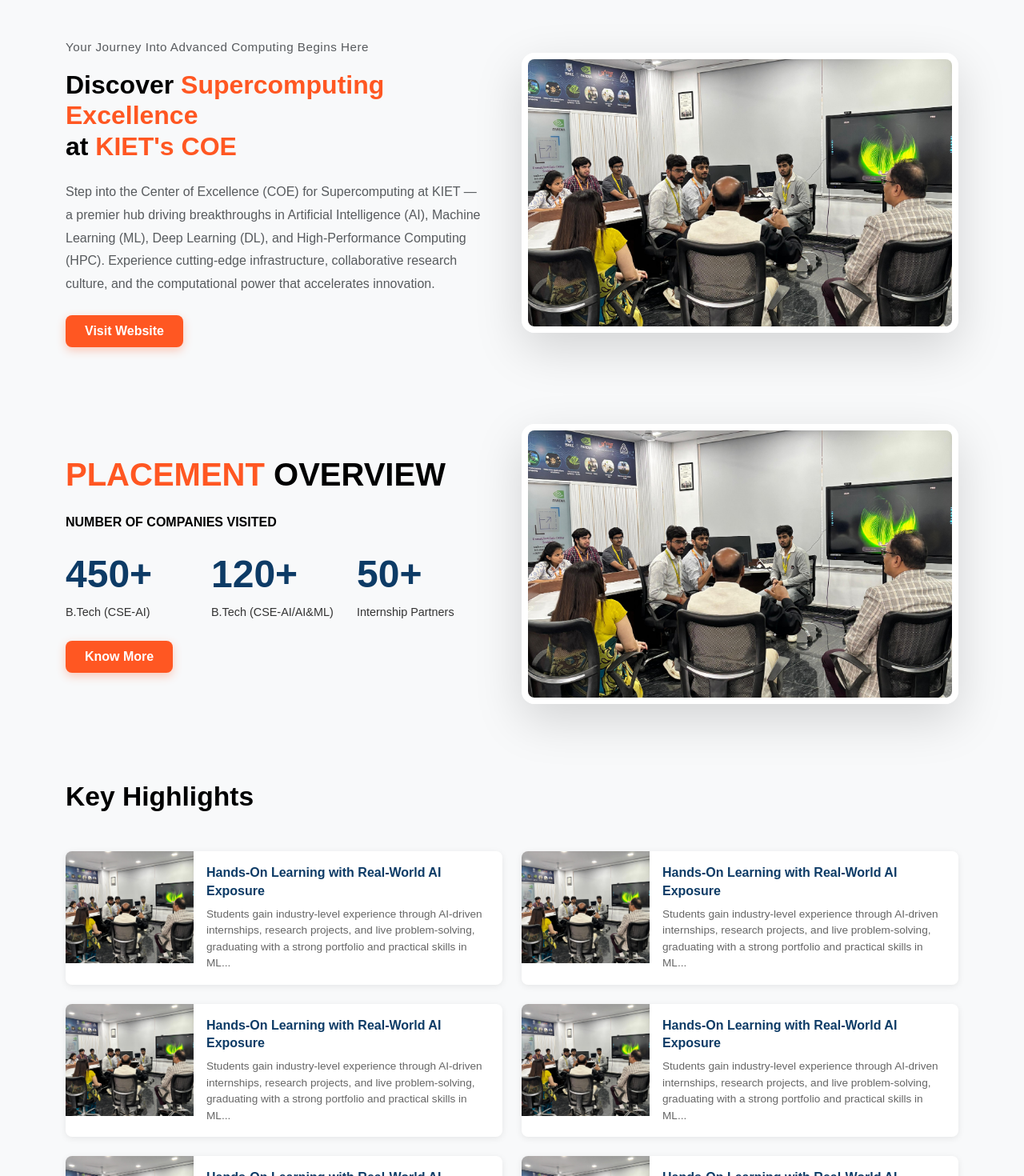
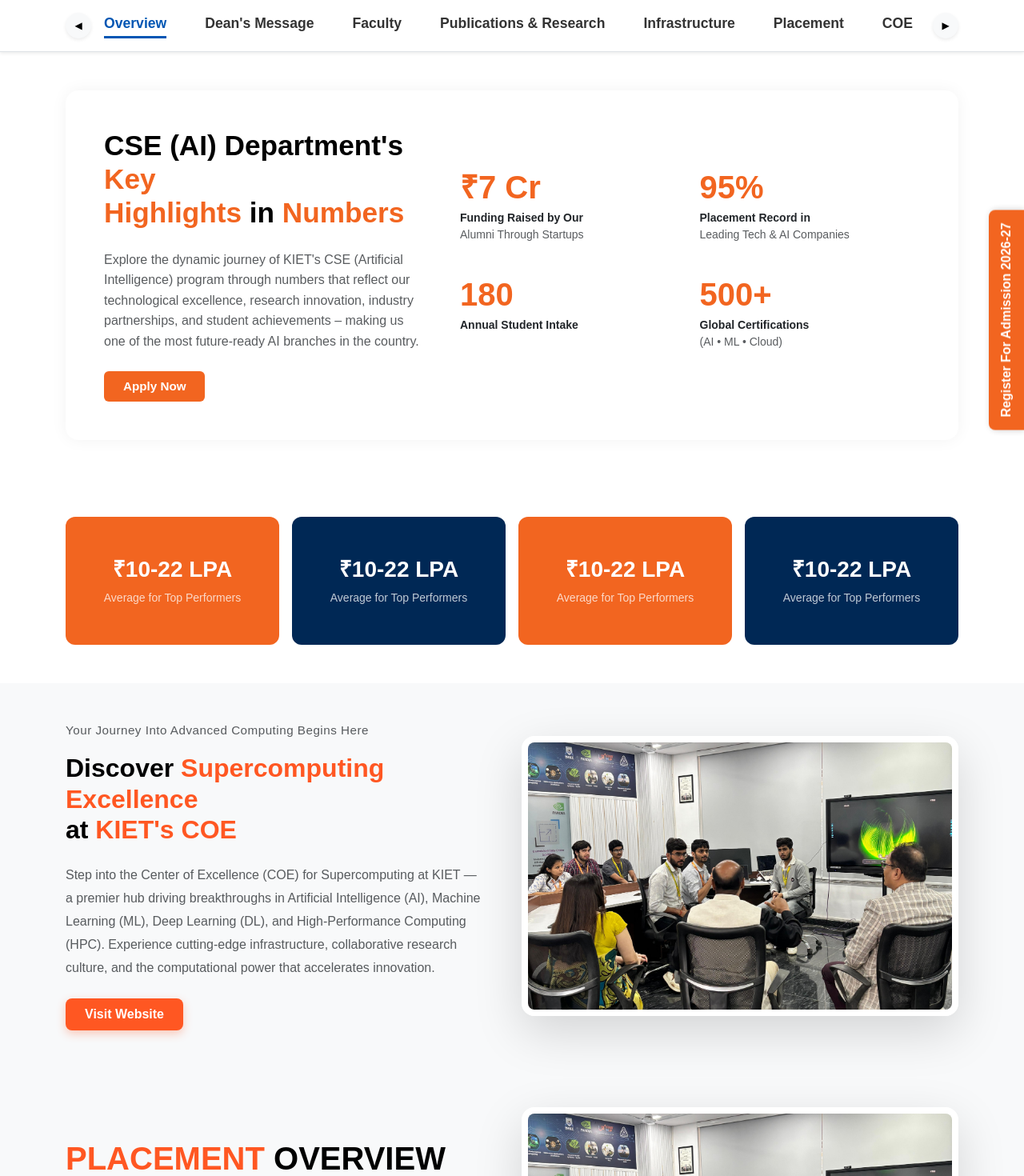
Before and after one commit to ArnavBhardwaj123/Dept-Website, a Next.js app in the folder deptweb/: page / in a window 1280 px wide. Shown: the top 1470 px of the page at 80% size. Built offline with nearby package versions, Linux system fonts and the light colour scheme.

Commit message:
Updated the section for the nav

```diff
--- a/deptweb/src/app/globals.css
+++ b/deptweb/src/app/globals.css
@@ -40,3 +40,14 @@
     color-scheme: dark;
   }
 }
+
+/* Hide scrollbar for Chrome, Safari and Opera */
+.scrollbar-hide::-webkit-scrollbar {
+  display: none;
+}
+
+/* Hide scrollbar for IE, Edge, and Firefox */
+.scrollbar-hide {
+  -ms-overflow-style: none; /* IE and Edge */
+  scrollbar-width: none; /* Firefox */
+}
--- a/deptweb/src/app/page.js
+++ b/deptweb/src/app/page.js
@@ -1,16 +1,23 @@
 import DgxCoe from "@/components/home/dgxcoe";
 import PlacementOverview from "@/components/home/placement-overview";
+import PlacementRecord from "@/components/home/placement-record";
 import KeyHighlights from "@/components/home/key-highlight";
 import Faculty from "@/components/home/faculty";
 import ProgramDetails from "@/components/home/program-details";
 import PublicationsResearch from "@/components/home/publications-research";
+import HomeNav from "@/components/home/home-nav";
+
+import FloatingAdmissionButton from "@/components/home/floating-admission-button";
 
 export default function Home() {
   return (
     <>
+      <HomeNav />
+      <FloatingAdmissionButton />
+      <KeyHighlights />
+      <PlacementRecord />
       <DgxCoe />
       <PlacementOverview />
-      <KeyHighlights />
       <Faculty />
       <ProgramDetails />
       <PublicationsResearch />
--- a/deptweb/src/components/home/dgxcoe.jsx
+++ b/deptweb/src/components/home/dgxcoe.jsx
@@ -18,7 +18,7 @@
               <h1 className="fw-bold mb-4" style={{ color: 'black' ,fontSize: 'clamp(1.3rem, 3vw, 2rem)' }}>
                 Discover <span style={{ color: '#ff5722' }}>Supercomputing Excellence</span>
                 <br />
-                at <span style={{ color: '#ff5722' }}>KIET's COE</span>
+                at <span style={{ color: '#ff5722' }}>KIET&apos;s COE</span>
               </h1>
 
               <p className="text-muted mb-4" style={{ fontSize: 'clamp(0.95rem, 2vw, 1rem)', lineHeight: '1.8' }}>
@@ -70,16 +70,16 @@
                   boxShadow: '0 20px 60px rgba(0, 0, 0, 0.15)',
                   border: '8px solid white',
                   height: '350px',
-                  width: '100%'
+                  width: '100%',
+                  position: 'relative'
                 }}
               >
-                <img
+                <Image
                   src="/cse-ai-assets/images/kiet-building.jpeg"
                   alt="KIET College Building"
-                  className="w-100 h-100"
+                  fill
                   style={{
-                    objectFit: 'cover',
-                    display: 'block'
+                    objectFit: 'cover'
                   }}
                 />
               </div>
--- /dev/null
+++ b/deptweb/src/components/home/floating-admission-button.jsx
@@ -0,0 +1,40 @@
+'use client';
+
+import React from 'react';
+
+export default function FloatingAdmissionButton() {
+    return (
+        <a
+            href="https://admission.kiet.edu/"
+            target="_blank"
+            rel="noopener noreferrer"
+            style={{
+                position: 'fixed',
+                right: '0',
+                top: '50%',
+                transform: 'translateY(-50%) rotate(180deg)',
+                writingMode: 'vertical-rl',
+                textOrientation: 'sideways', // Modern browsers support this
+                // For fallback/older browsers, the rotate(180deg) is key with vertical-rl
+                backgroundColor: '#F26520', // Orange color
+                color: '#fff',
+                padding: '16px 10px', // More padding on ends (vertical in this mode)
+                fontWeight: 'bold',
+                fontSize: '1rem',
+                zIndex: 1050,
+                textDecoration: 'none',
+                borderTopRightRadius: '8px', // Corner logic flips with rotation
+                borderBottomRightRadius: '8px',
+                boxShadow: '-2px 0 8px rgba(0,0,0,0.2)', // Shadow on "left" side (visually)
+                whiteSpace: 'nowrap',
+                display: 'flex',
+                alignItems: 'center',
+                justifyContent: 'center',
+                cursor: 'pointer'
+            }}
+            className="floating-admission-btn"
+        >
+            Register For Admission 2026-27
+        </a>
+    );
+}
--- /dev/null
+++ b/deptweb/src/components/home/home-nav.jsx
@@ -0,0 +1,91 @@
+'use client';
+
+import React, { useRef, useState } from 'react';
+
+export default function HomeNav() {
+    const scrollRef = useRef(null);
+    const [activeTab, setActiveTab] = useState('Overview');
+
+    const navItems = [
+        { name: 'Overview', link: '#overview' },
+        { name: "Dean's Message", link: '#dean-message' },
+        { name: 'Faculty', link: '#faculty' },
+        { name: 'Publications & Research', link: '#publications' },
+        { name: 'Infrastructure', link: '#infrastructure' },
+        { name: 'Placement', link: '#placement' },
+        { name: 'COE', link: '#coe' },
+        { name: 'Testimonials', link: '#testimonials' },
+        { name: 'Clubs', link: '#clubs' },
+        { name: 'Syllabus', link: '#syllabus' },
+    ];
+
+    const handleScroll = (direction) => {
+        if (scrollRef.current) {
+            const scrollAmount = direction === 'left' ? -200 : 200;
+            scrollRef.current.scrollBy({ left: scrollAmount, behavior: 'smooth' });
+        }
+    };
+
+    return (
+        <div className="sticky-top bg-white border-bottom shadow-sm" style={{ zIndex: 1000 }}>
+            {/* Scrollbar hidden with global .scrollbar-hide utility */}
+            <div className="container">
+                <div className="d-flex align-items-center justify-content-between py-3">
+
+                    {/* Left Arrow Button */}
+                    <button
+                        onClick={() => handleScroll('left')}
+                        className="btn btn-light rounded-circle shadow-sm d-flex align-items-center justify-content-center flex-shrink-0 me-3"
+                        style={{ width: '32px', height: '32px' }}
+                    >
+                        <span style={{ fontSize: '12px' }}>◀</span>
+                    </button>
+
+                    <div
+                        ref={scrollRef}
+                        className="overflow-auto scrollbar-hide w-100"
+                    >
+                        <nav className="d-flex gap-4 gap-md-5" style={{ minWidth: 'max-content' }}>
+                            {navItems.map((item, index) => {
+                                const isActive = activeTab === item.name;
+                                return (
+                                    <a
+                                        key={index}
+                                        href={item.link}
+                                        onClick={() => setActiveTab(item.name)}
+                                        className="text-decoration-none fw-bold text-nowrap"
+                                        style={{
+                                            color: isActive ? '#0056b3' : '#333', // Active blue, else dark grey
+                                            fontSize: '1.1rem',
+                                            paddingBottom: '2px',
+                                            borderBottom: isActive ? '3px solid #0056b3' : '3px solid transparent',
+                                            transition: 'color 0.3s ease, border-bottom 0.3s ease',
+                                            cursor: 'pointer'
+                                        }}
+                                        onMouseEnter={(e) => {
+                                            if (!isActive) e.target.style.color = '#0056b3';
+                                        }}
+                                        onMouseLeave={(e) => {
+                                            if (!isActive) e.target.style.color = '#333';
+                                        }}
+                                    >
+                                        {item.name}
+                                    </a>
+                                );
+                            })}
+                        </nav>
+                    </div>
+
+                    {/* Right Arrow Button */}
+                    <button
+                        onClick={() => handleScroll('right')}
+                        className="btn btn-light rounded-circle shadow-sm d-flex align-items-center justify-content-center flex-shrink-0 ms-3"
+                        style={{ width: '32px', height: '32px' }}
+                    >
+                        <span style={{ fontSize: '12px' }}>▶</span>
+                    </button>
+                </div>
+            </div>
+        </div>
+    );
+}
--- a/deptweb/src/components/home/key-highlight.jsx
+++ b/deptweb/src/components/home/key-highlight.jsx
@@ -3,111 +3,78 @@
 import React from 'react';
 
 export default function KeyHighlights() {
-  const highlights = [
-    {
-      id: 1,
-      title: "Hands-On Learning with Real-World AI Exposure",
-      description: "Students gain industry-level experience through AI-driven internships, research projects, and live problem-solving, graduating with a strong portfolio and practical skills in ML..."
-    },
-    {
-      id: 2,
-      title: "Hands-On Learning with Real-World AI Exposure",
-      description: "Students gain industry-level experience through AI-driven internships, research projects, and live problem-solving, graduating with a strong portfolio and practical skills in ML..."
-    },
-    {
-      id: 3,
-      title: "Hands-On Learning with Real-World AI Exposure",
-      description: "Students gain industry-level experience through AI-driven internships, research projects, and live problem-solving, graduating with a strong portfolio and practical skills in ML..."
-    },
-    {
-      id: 4,
-      title: "Hands-On Learning with Real-World AI Exposure",
-      description: "Students gain industry-level experience through AI-driven internships, research projects, and live problem-solving, graduating with a strong portfolio and practical skills in ML..."
-    },
-    {
-      id: 5,
-      title: "Hands-On Learning with Real-World AI Exposure",
-      description: "Students gain industry-level experience through AI-driven internships, research projects, and live problem-solving, graduating with a strong portfolio and practical skills in ML..."
-    },
-    {
-      id: 6,
-      title: "Hands-On Learning with Real-World AI Exposure",
-      description: "Students gain industry-level experience through AI-driven internships, research projects, and live problem-solving, graduating with a strong portfolio and practical skills in ML..."
-    },
-    {
-      id: 7,
-      title: "Hands-On Learning with Real-World AI Exposure",
-      description: "Students gain industry-level experience through AI-driven internships, research projects, and live problem-solving, graduating with a strong portfolio and practical skills in ML..."
-    },
-    {
-      id: 8,
-      title: "Hands-On Learning with Real-World AI Exposure",
-      description: "Students gain industry-level experience through AI-driven internships, research projects, and live problem-solving, graduating with a strong portfolio and practical skills in ML..."
-    }
-  ];
+  return (
+    <section className="py-5 bg-white">
+      <div className="container">
+        <div
+          className="p-4 p-lg-5"
+          style={{
+            boxShadow: '0 0 20px rgba(0,0,0,0.05)', // Soft shadow
+            borderRadius: '16px',
+            backgroundColor: '#fff'
+          }}
+        >
+          <div className="row align-items-center g-5">
+            {/* Left Content */}
+            <div className="col-lg-5">
+              <h2 className="fw-bold mb-4" style={{ fontSize: 'clamp(1.5rem, 3vw, 2.2rem)', color: '#000' }}>
+                CSE (AI) Department's <span style={{ color: '#F26520' }}>Key <br /> Highlights</span> in <span style={{ color: '#F26520' }}>Numbers</span>
+              </h2>
 
-  return (
-    <section className="py-5" style={{ backgroundColor: '#f8f9fa' }}>
-      <div className="container">
-        <h2 className="fw-bold mb-5" style={{ fontSize: 'clamp(1.75rem, 3vw, 2.1rem)', color: '#000' }}>
-          Key Highlights
-        </h2>
+              <p className="text-muted mb-4" style={{ lineHeight: '1.6' }}>
+                Explore the dynamic journey of KIET's CSE (Artificial Intelligence) program through numbers that reflect our technological excellence, research innovation, industry partnerships, and student achievements – making us one of the most future-ready AI branches in the country.
+              </p>
 
-        <div className="row g-4">
-          {highlights.map((highlight) => (
-            <div key={highlight.id} className="col-lg-6">
-              <div
-                className="d-flex align-items-start bg-white rounded-3 overflow-hidden"
+              <a
+                href="https://admission.kiet.edu/"
+                target="_blank"
+                rel="noopener noreferrer"
+                className="btn px-4 py-2 text-white fw-semibold"
                 style={{
-                  boxShadow: '0 2px 8px rgba(0, 0, 0, 0.08)',
-                  transition: 'all 0.3s ease',
-                  cursor: 'pointer'
-                }}
-                onMouseEnter={(e) => {
-                  e.currentTarget.style.boxShadow = '0 4px 16px rgba(0, 0, 0, 0.12)';
-                  e.currentTarget.style.transform = 'translateY(-4px)';
-                }}
-                onMouseLeave={(e) => {
-                  e.currentTarget.style.boxShadow = '0 2px 8px rgba(0, 0, 0, 0.08)';
-                  e.currentTarget.style.transform = 'translateY(0)';
+                  backgroundColor: '#F26520',
+                  borderRadius: '6px',
+                  border: 'none',
+                  fontSize: '0.95rem',
+                  textDecoration: 'none',
+                  display: 'inline-block'
                 }}
               >
-                {/* Image */}
-                <div style={{ flex: '0 0 160px', height: '140px' }}>
-                  <img
-                    src="/cse-ai-assets/images/kiet-building.jpeg"
-                    alt={highlight.title}
-                    className="w-100 h-100"
-                    style={{ objectFit: 'cover' }}
-                  />
+                Apply Now
+              </a>
+            </div>
+
+            {/* Right Stats Grid */}
+            <div className="col-lg-7">
+              <div className="row g-4 text-center text-lg-start">
+                {/* Stat 1 */}
+                <div className="col-sm-6">
+                  <h3 className="fw-bold mb-1" style={{ fontSize: '2.5rem', color: '#F26520' }}>₹7 Cr</h3>
+                  <p className="small fw-bold mb-0 text-dark">Funding Raised by Our</p>
+                  <p className="small text-muted">Alumni Through Startups</p>
                 </div>
 
-                {/* Content */}
-                <div className="p-3 flex-grow-1">
-                  <h5
-                    className="fw-semibold mb-2"
-                    style={{
-                      fontSize: '1rem',
-                      color: '#0d3b66',
-                      lineHeight: '1.4'
-                    }}
-                  >
-                    {highlight.title}
-                  </h5>
-                  <p
-                    className="mb-0"
-                    style={{
-                      fontSize: '0.85rem',
-                      color: '#666',
-                      lineHeight: '1.5'
-                    }}
-                  >
-                    {highlight.description}
-                  </p>
+                {/* Stat 2 */}
+                <div className="col-sm-6">
+                  <h3 className="fw-bold mb-1" style={{ fontSize: '2.5rem', color: '#F26520' }}>95%</h3>
+                  <p className="small fw-bold mb-0 text-dark">Placement Record in</p>
+                  <p className="small text-muted">Leading Tech & AI Companies</p>
+                </div>
+
+                {/* Stat 3 */}
+                <div className="col-sm-6">
+                  <h3 className="fw-bold mb-1" style={{ fontSize: '2.5rem', color: '#F26520' }}>180</h3>
+                  <p className="small fw-bold mb-0 text-dark">Annual Student Intake</p>
+                </div>
+
+                {/* Stat 4 */}
+                <div className="col-sm-6">
+                  <h3 className="fw-bold mb-1" style={{ fontSize: '2.5rem', color: '#F26520' }}>500+</h3>
+                  <p className="small fw-bold mb-0 text-dark">Global Certifications</p>
+                  <p className="small text-muted">(AI • ML • Cloud)</p>
                 </div>
               </div>
             </div>
-          ))}
+          </div>
         </div>
       </div>
     </section>
--- a/deptweb/src/components/home/placement-overview.jsx
+++ b/deptweb/src/components/home/placement-overview.jsx
@@ -1,6 +1,7 @@
 'use client';
 
 import React, { useState } from 'react';
+import Image from 'next/image';
 
 export default function PlacementOverview() {
   const [currentSlide, setCurrentSlide] = useState(0);
@@ -107,13 +108,12 @@
                   position: 'relative'
                 }}
               >
-                <img
+                <Image
                   src={images[currentSlide]}
                   alt="KIET Campus"
-                  className="w-100 h-100"
+                  fill
                   style={{
-                    objectFit: 'cover',
-                    display: 'block'
+                    objectFit: 'cover'
                   }}
                 />
 
--- a/deptweb/src/components/home/placement-record.jsx
+++ b/deptweb/src/components/home/placement-record.jsx
@@ -0,0 +1,37 @@
+'use client';
+
+import React from 'react';
+
+export default function PlacementRecord() {
+    const cards = [
+        { color: '#F26520', textcolor: 'white' }, // Orange
+        { color: '#002855', textcolor: 'white' }, // Dark Blue
+        { color: '#F26520', textcolor: 'white' }, // Orange
+        { color: '#002855', textcolor: 'white' }, // Dark Blue
+    ];
+
+    return (
+        <section className="py-5" style={{ backgroundColor: '#fff' }}>
+            <div className="container">
+                <div className="row g-3">
+                    {cards.map((card, index) => (
+                        <div key={index} className="col-md-6 col-lg-3">
+                            <div
+                                className="card h-100 border-0 d-flex flex-column justify-content-center align-items-center text-center p-4"
+                                style={{
+                                    backgroundColor: card.color,
+                                    color: card.textcolor,
+                                    borderRadius: '12px',
+                                    minHeight: '160px'
+                                }}
+                            >
+                                <h3 className="fw-bold mb-2">₹10-22 LPA</h3>
+                                <p className="mb-0 small opacity-75">Average for Top Performers</p>
+                            </div>
+                        </div>
+                    ))}
+                </div>
+            </div>
+        </section>
+    );
+}
--- a/deptweb/src/components/home/publications-research.jsx
+++ b/deptweb/src/components/home/publications-research.jsx
@@ -112,14 +112,12 @@
                     <div
                         ref={scrollRef}
                         onScroll={handleScroll}
-                        className="d-flex gap-4 overflow-auto pb-4 px-1"
+                        className="d-flex gap-4 overflow-auto pb-4 px-1 scrollbar-hide"
                         style={{
-                            scrollbarWidth: 'none',
-                            msOverflowStyle: 'none',
                             scrollSnapType: 'x mandatory'
                         }}
                     >
-                        <style jsx>{`div::-webkit-scrollbar { display: none; }`}</style>
+
                         {publications.map((pub) => (
                             <div
                                 key={pub.id}
```
Also changed, not shown: deptweb/src/components/home/faculty.jsx (+7 -11 lines).
